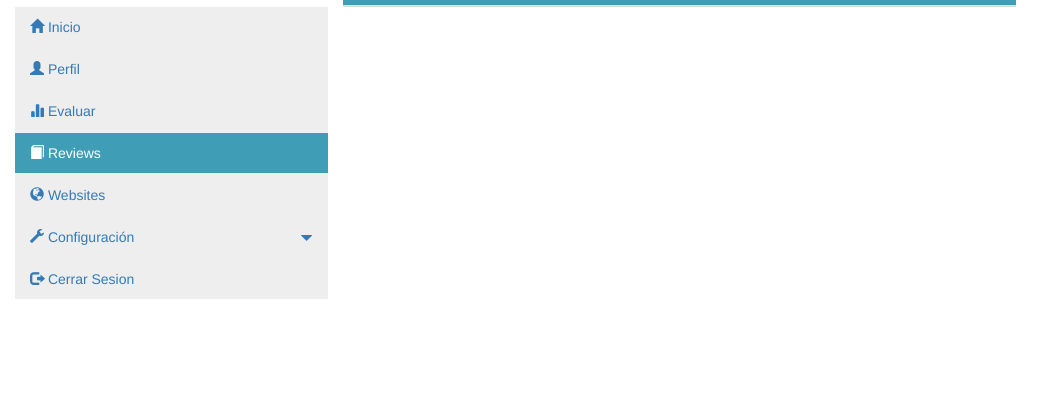
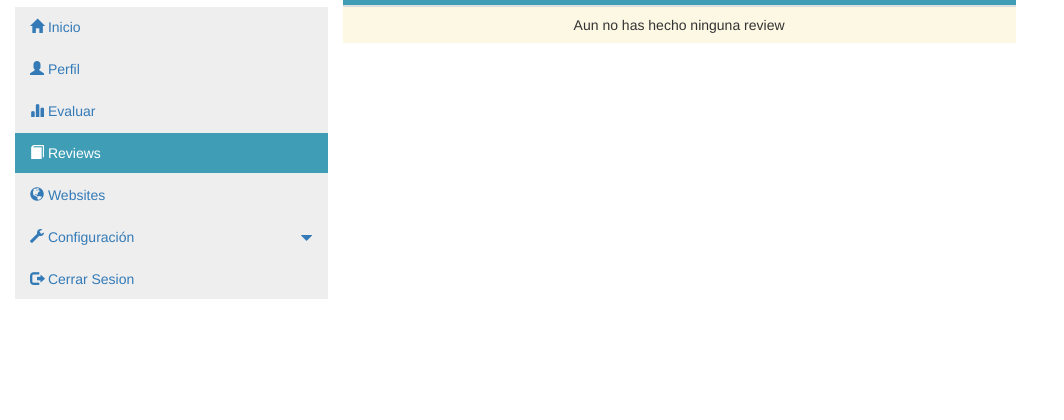
Before and after one commit to guillermobet/SIRIUS, a Django app: page /home/reviews in a window 1280 px wide. Shown: the part 233-653 px from the top of the page, without its empty margins (0-1064 px from the left). Run offline with Django 3.2, Linux system fonts and the light colour scheme; the visitor is signed in with stand-in values (Sample User, id 1); data that the repository does not hold is empty; some libraries are stand-ins or nearby versions.

Commit message:
Added special case in reviews  html for empty list

```diff
--- a/SIRIUS/index/templates/reviews/reviews.html
+++ b/SIRIUS/index/templates/reviews/reviews.html
@@ -36,6 +36,10 @@
 								<td>{{review.UP}}%</td>
 								<td><a href="{% url 'see_review' review.pk %}"><span class="glyphicon glyphicon-edit"></span></a></td>
 							</tr>
+						{% empty %}
+							<tr>
+								<td colspan="7" class="text-center bg-warning">Aun no has hecho ninguna review</td>
+							</tr>
 						{% endfor %}
 					</tbody>
 				</table>
```
